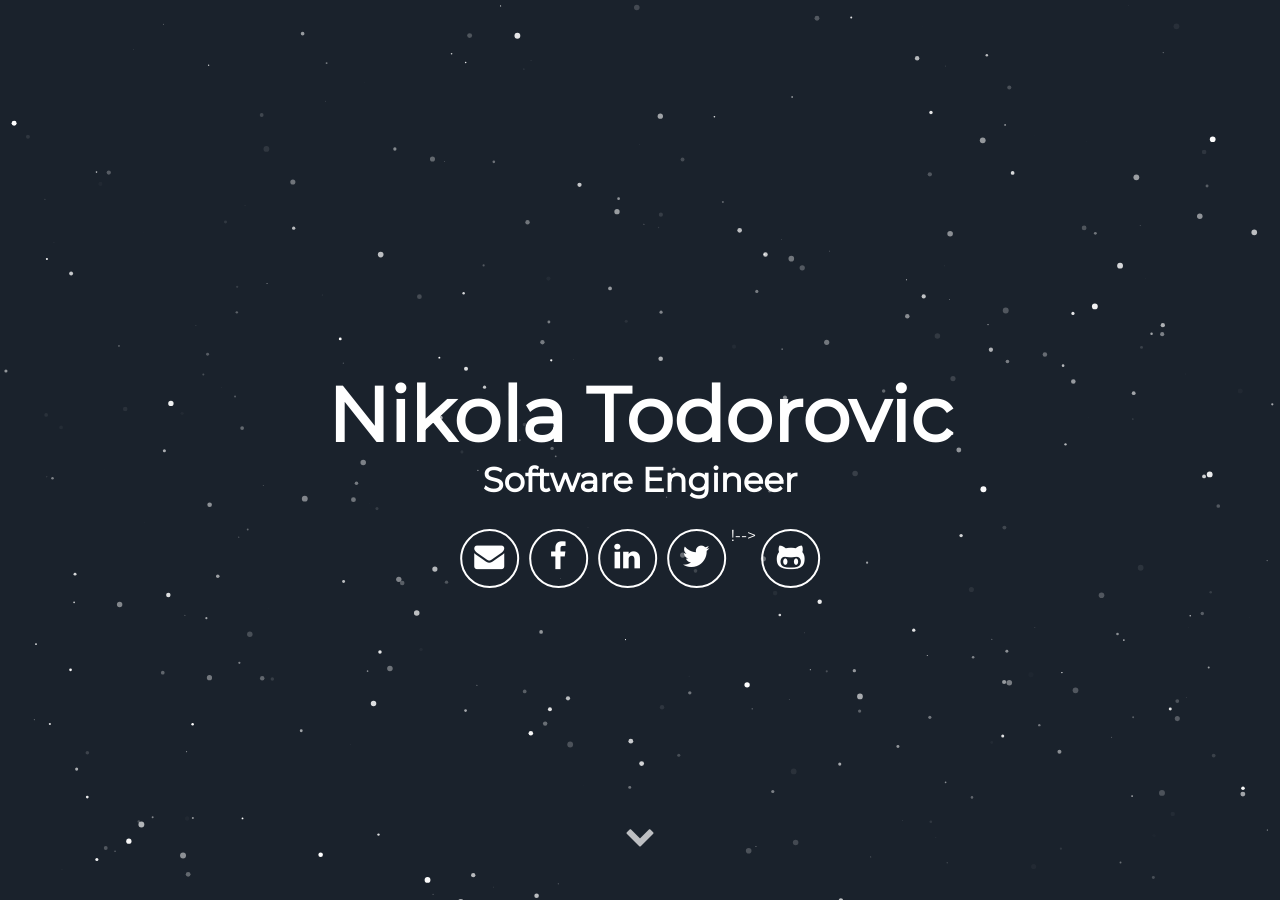
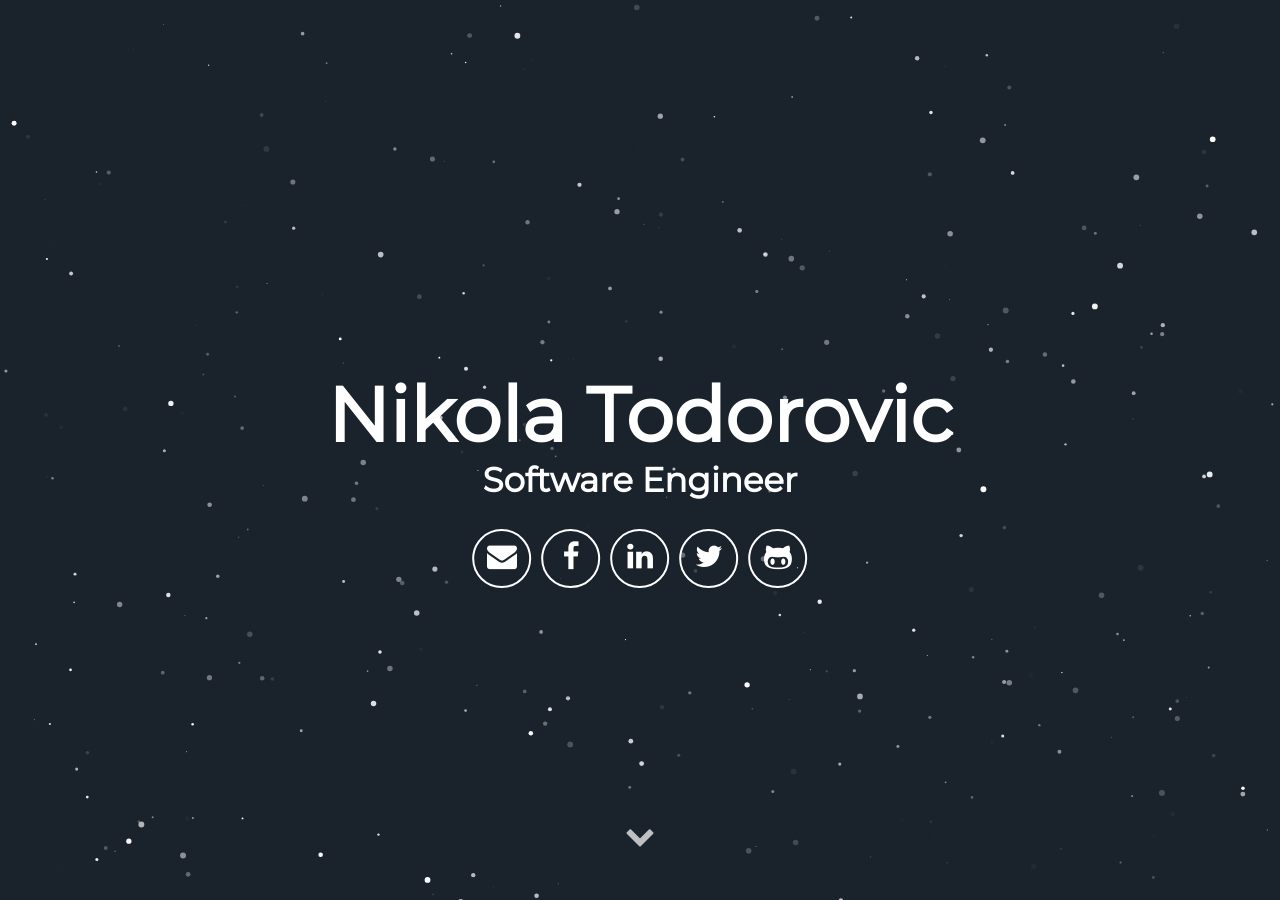
Before and after one commit to NZT48/nzt48.github.io, a Jekyll site: the page built from index.html, in a window 1280 px wide and 900 px high. Built offline with Jekyll 4.4.1, drawn with Linux system fonts in a browser that asks for light colours; some web fonts are replaced.

Commit message:
Update header.html

```diff
--- a/_includes/header.html
+++ b/_includes/header.html
@@ -8,7 +8,7 @@
         <a aria-label="Send email" href="mailto:nzt@fsfe.org"><i class="icon fa fa-envelope"></i></a>
         <a aria-label="My Facebook" target="_blank" href="https://www.facebook.com/nzt97"><i class="icon fa fa-facebook" aria-hidden="true"></i></a>
         <a aria-label="My LinkedIn" target="_blank" href="https://www.linkedin.com/in/nikolatodorovic/"><i class="icon fa fa-linkedin" aria-hidden="true"></i></a>
-        <a aria-label="My Twitter" target="_blank" href="https://www.twitter.com/nzt_1a"><i class="icon fa fa-twitter" aria-hidden="true"></i></a>!-->
+        <a aria-label="My Twitter" target="_blank" href="https://www.twitter.com/nzt_1a"><i class="icon fa fa-twitter" aria-hidden="true"></i></a>
         <a aria-label="My Github" target="_blank" href="https://github.com/nzt48"><i class="icon fa fa-github-alt" aria-hidden="true"></i></a>
       </div>
       <div class="header-links">
```
